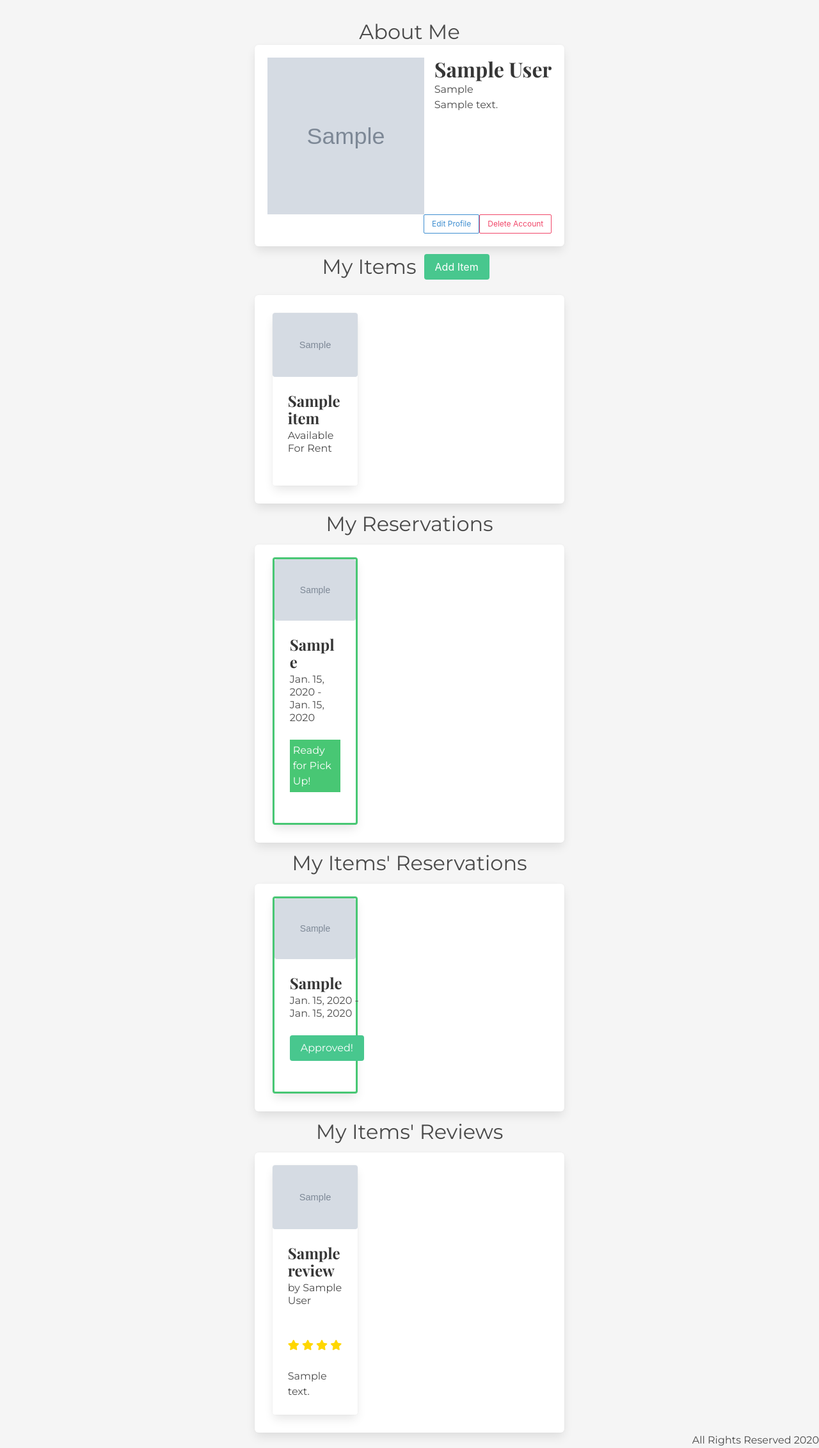
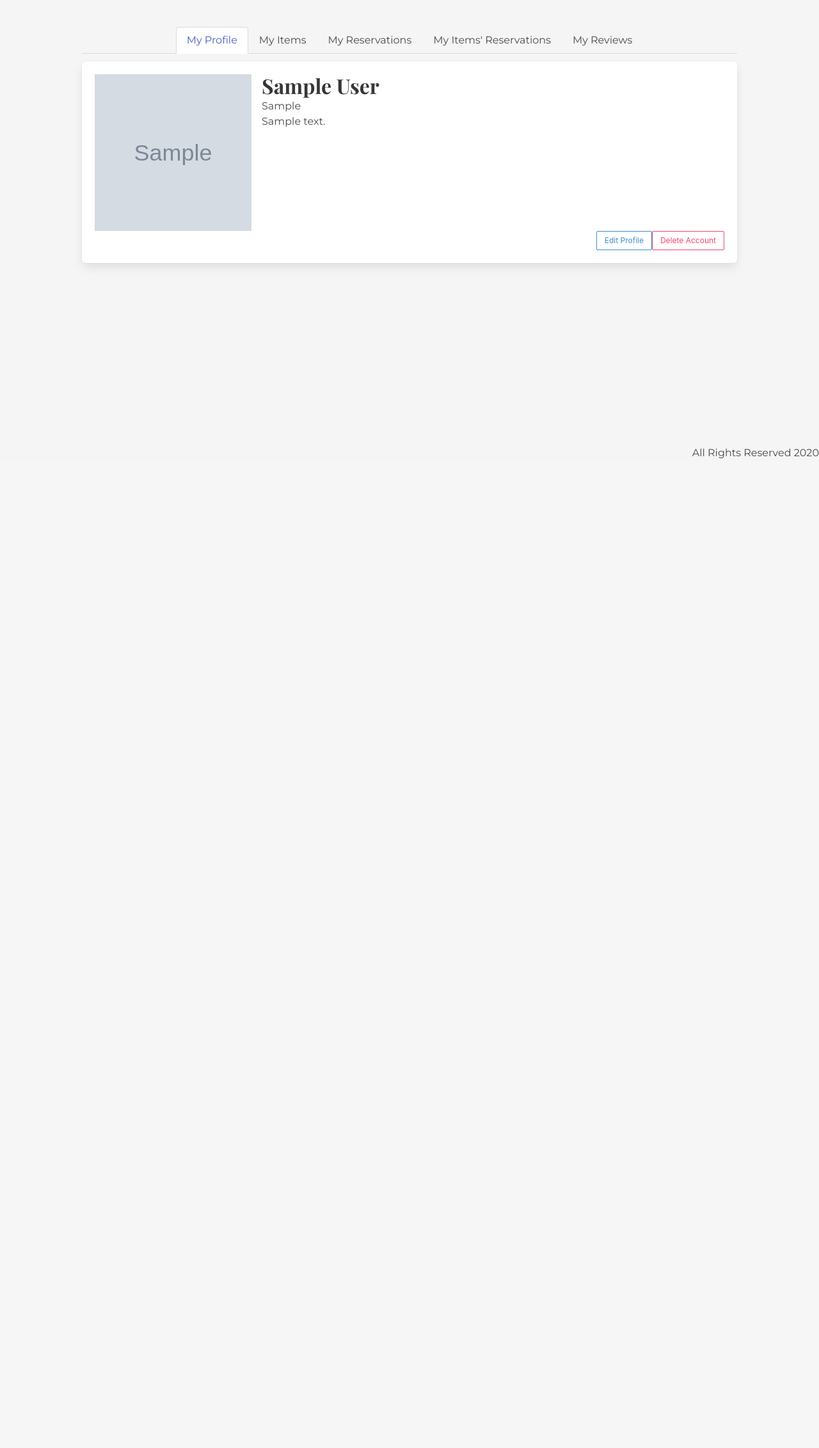
Before and after one commit to nathanjh-28/Borrow-This, a Django app: page /dashboard/ in a window 1280 px wide. Shown: the part 80-2343 px from the top of the page at 64% size. After the commit the page ends 797 px from the top, so only its background shows below. Run offline with Django 3.2, Linux system fonts and the light colour scheme; a user stored in the database is signed in; tables that the repository leaves empty hold one stand-in row (values such as "Sample post"); grey boxes marked "Sample" are stand-in pictures; some libraries are stand-ins or nearby versions; some web fonts are replaced.

Commit message:
got the tabs working on the dashboard page

```diff
--- a/rentals_app/static/css/main.css
+++ b/rentals_app/static/css/main.css
@@ -186,6 +186,7 @@ width: 80%;
 .dashboard-page{
     display: flex;
     flex-direction: column;
+    width: 100%;
 }
 
 .edit-delete-account{
@@ -196,6 +197,11 @@ width: 80%;
 .profile-section {
     display:flex;
     justify-content: center;
+    width: 100%;
+}
+
+.dashboard-boxes {
+    width: 100%;
 }
 
 .profile-pic img {
@@ -255,3 +261,10 @@ width: 80%;
 .helptext, .signup-form ul {
     display: none;
 }
+
+
+
+.hidden {
+    position: absolute;
+    display: none;
+}
--- a/rentals_app/templates/dashboard.html
+++ b/rentals_app/templates/dashboard.html
@@ -6,16 +6,42 @@
 <div class="dashboard-page">
     <div class="mt-6">
     </div>
-        {% if needs_approval|length > 0 %}
-        <a href="#my-items-rez" class="button is-success">Reservations Need Approval!</a>
-        {% endif %}
+
+    {% if needs_approval|length > 0 %}
+    <a onclick="tabClick('.my-item-rez-tab','d')" class="button is-success">Reservations Need Approval!</a>
+    {% endif %}
+
+
+    <div class="tabs is-centered is-boxed my-3">
+        <ul>
+            <li class="is-active" id="a">
+                <a onclick="tabClick('.profile-tab','a')" >My Profile</a>
+            </li>
+            <li id="b">
+                <a onclick="tabClick('.items-tab','b')">My Items</a>
+            </li>
+            <li id="c">
+                <a onclick="tabClick('.my-rez-tab','c')">My Reservations</a>
+            </li>
+            <li id="d">
+                <a onclick="tabClick('.my-item-rez-tab','d')">My Items' Reservations</a>
+            </li>
+            <li id="e">
+                <a onclick="tabClick('.my-reviews-tab','e')" >My Reviews</a>
+            </li>
+
+        </ul>
+    </div>
+
+
+
 
     <!-- Profile Info -->
-    <div class="profile-header">
-        <h3 class="subtitle is-3 profile-header-text">About Me</h3>
-    </div>
-    <section class="profile-section">
-        <div class="box profile dashboard-boxes mb-3">
+    <!-- <div class="profile-header profile-tab">
+        <h3 class="subtitle is-3 profile-header-text ">My Profile</h3>
+    </div> -->
+    <div class="profile-section profile-tab">
+        <div class="box profile dashboard-boxes mb-3 ">
             <article class="media">
                 <div class="media-left">
                     <figure class="image profile-pic">
@@ -44,16 +70,16 @@
                 </a>
             </div>
         </div>
-    </section>
+    </div>
 
 
     <!-- My Items Section -->
-    <div class="profile-header">
+    <!-- <div class="profile-header items-tab hidden">
         <h3 class="subtitle is-3 profile-header-text">My Items</h3>
-        <a href="{% url 'add_item' %}"><button class="button is-success mx-3">Add Item</button>
-    </div></a>
+        <a href="{% url 'add_item' %}"><button class="button is-success mx-3">Add Item</button></a>
+    </div> -->
 
-    <section class="my-things">
+    <section class="my-things items-tab hidden">
         <div class="box dashboard-boxes my-rental-items">
             {#}{% for i in '012'|make_list %}{#}
             {% for item in items %}
@@ -109,11 +135,11 @@
     </section>
 
     <!-- My Reservations Section -->
-    <div class="profile-header">
+    <!-- <div class="profile-header my-rez-tab hidden">
         <h3 class="subtitle is-3 my-3 profile-header-text">My Reservations</h3>
-    </div>
+    </div> -->
 
-    <section class="my-things">
+    <section class="my-things my-rez-tab hidden">
         <div class="box dashboard-boxes my-rental-items ">
             {#}{% for i in '012'|make_list %}{#}
             {% for rez in reservations %}
@@ -150,10 +176,10 @@
 
 
     <!-- My Item's Reservations Section -->
-    <div class="profile-header">
+    <!-- <div class="profile-header my-item-rez-tab hidden">
         <h3 class="subtitle is-3 my-3 profile-header-text">My Items' Reservations</h3>
-    </div>
-    <section class="my-things">
+    </div> -->
+    <section class="my-things my-item-rez-tab hidden">
         <div class="box dashboard-boxes my-rental-items" id="my-items-rez">
             {#}{% for i in '012'|make_list %}{#}
             {% for rez in myreservations %}
@@ -192,10 +218,10 @@
 
 
     <!-- My Item's Reviews -->
-    <div class="profile-header">
+    <!-- <div class="profile-header my-reviews-tab hidden">
         <h3 class="subtitle is-3 my-3 profile-header-text">My Items' Reviews</h3>
-    </div>
-    <section class="my-things">
+    </div> -->
+    <section class="my-things my-reviews-tab hidden">
         <div class="box dashboard-boxes my-rental-items" id="my-items-rez">
             {#}{% for i in '012'|make_list %}{#}
             {% for rev in myreviews %}
@@ -244,6 +270,43 @@
 
 </div>
 
+<script>
+
+    const profile = document.querySelector('.profile-tab')
+    const items = document.querySelector('.items-tab')
+    const myRez = document.querySelector('.my-rez-tab')
+    const myItemsRez = document.querySelector('.my-item-rez-tab')
+    const myReviews = document.querySelector('.my-reviews-tab')
+
+    const a = document.getElementById('a')
+    const b = document.getElementById('b')
+    const c = document.getElementById('c')
+    const d = document.getElementById('d')
+    const e = document.getElementById('e')
+
+    function tabClick(element, link){
+
+        if(!profile.classList.contains("hidden"))profile.classList.add("hidden");
+        if(!items.classList.contains("hidden"))items.classList.add("hidden");
+        if(!myRez.classList.contains("hidden"))myRez.classList.add("hidden");
+        if(!myItemsRez.classList.contains("hidden"))myItemsRez.classList.add("hidden");
+        if(!myReviews.classList.contains("hidden"))myReviews.classList.add("hidden");
+
+        if(a.classList.contains("is-active")) a.classList.remove("is-active");
+        if(b.classList.contains("is-active")) b.classList.remove("is-active");
+        if(c.classList.contains("is-active")) c.classList.remove("is-active");
+        if(d.classList.contains("is-active")) d.classList.remove("is-active");
+        if(e.classList.contains("is-active")) e.classList.remove("is-active");
+
+        el = document.querySelector(element)
+        console.log(element)
+        console.log(link)
+        li = document.getElementById(link)
+        el.classList.remove("hidden")
+        li.classList.add("is-active")
+    }
+
+</script>
 
 
 
```
